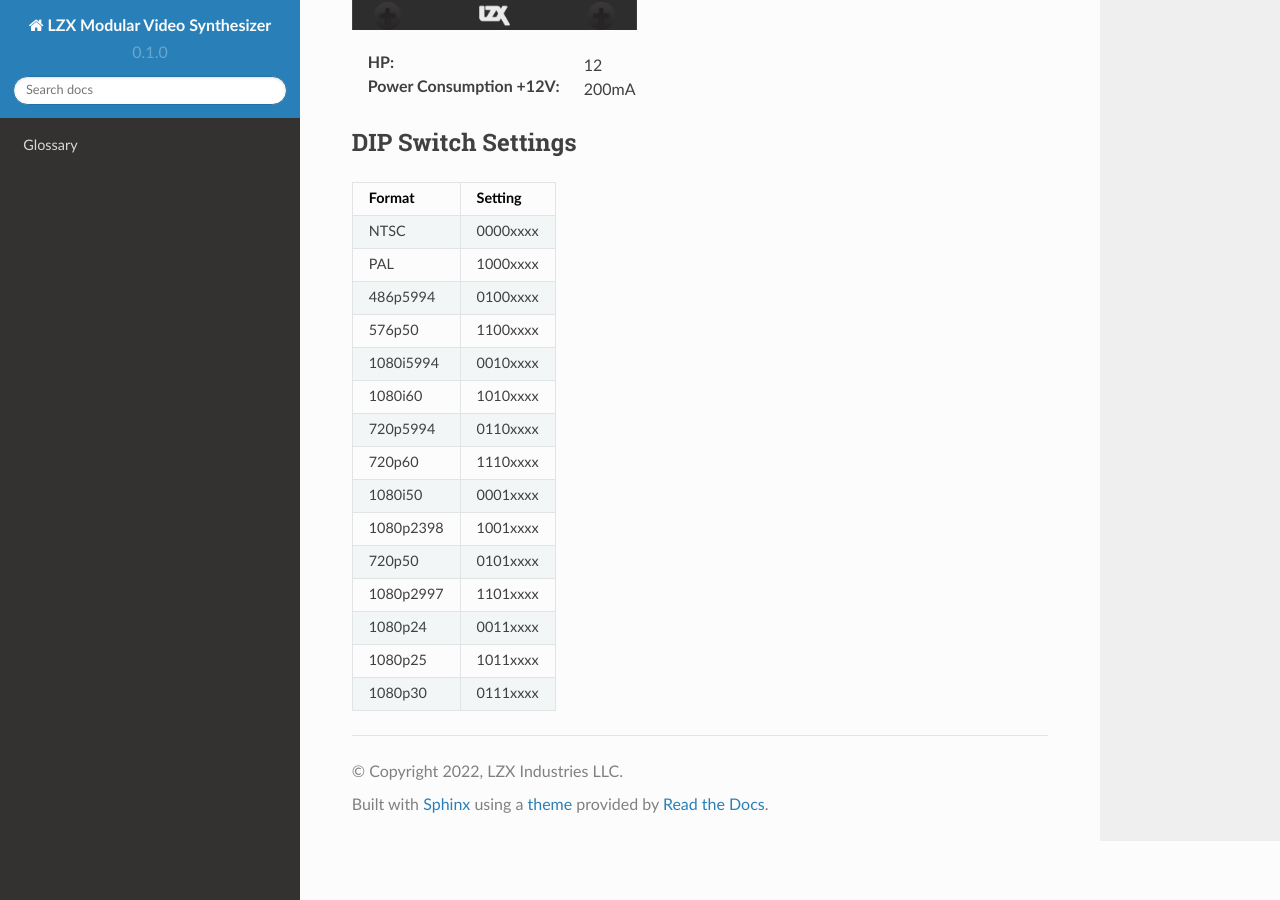
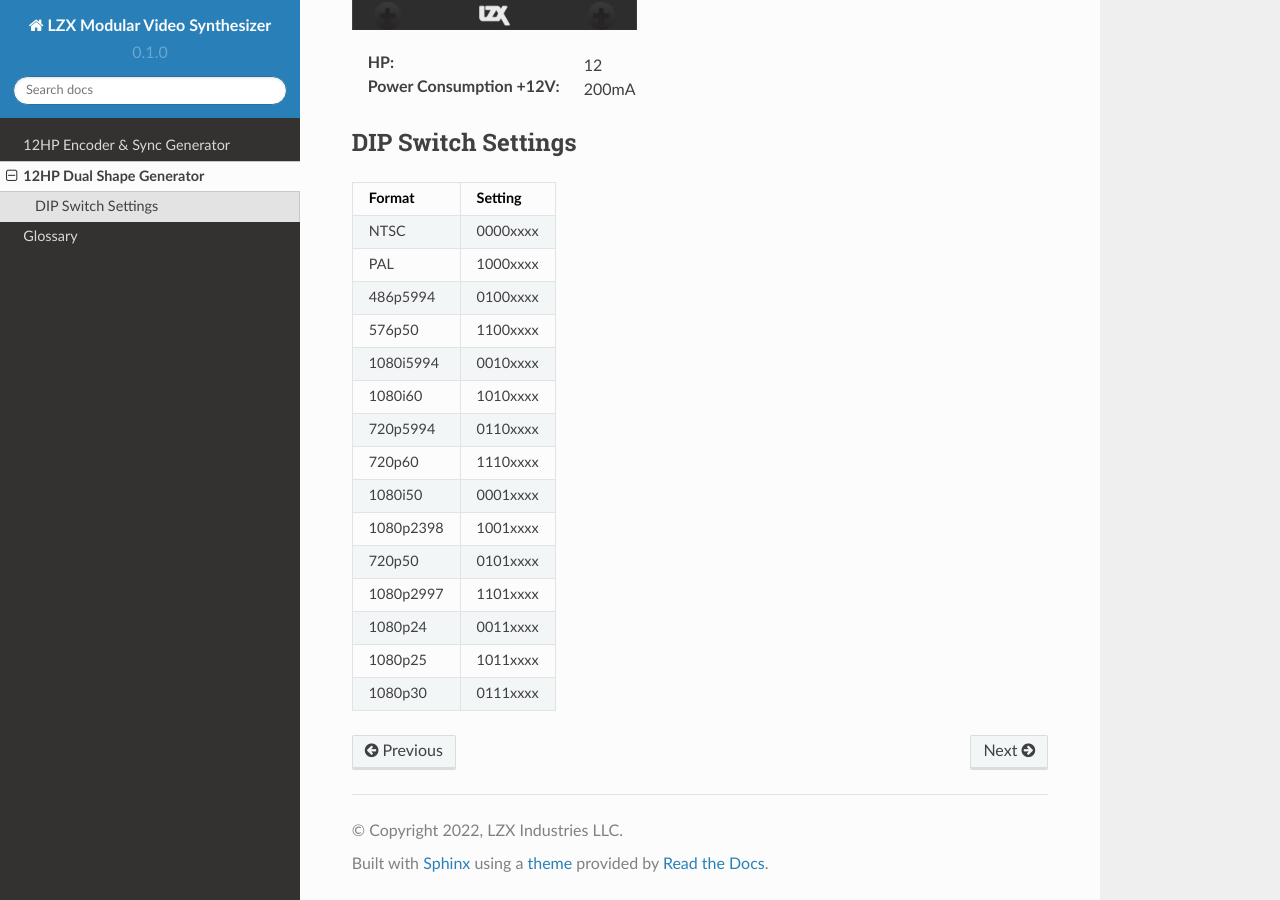
Before and after one commit to lzxindustries/lzxmodular, a Sphinx documentation site: the page built from docs/source/12hp_dual_shape_generator.rst, in a window 1280 px wide and 900 px high, scrolled down 730 px. Built offline with Sphinx 7.4.7 and the Read the Docs theme 2.0.0, drawn with Linux system fonts in a browser that asks for light colours; pages that are not in the unit, such as notebooks, are missing from menus.

Commit message:
Update index.rst

```diff
--- a/docs/source/index.rst
+++ b/docs/source/index.rst
@@ -7,8 +7,8 @@
 -----------
 
 .. toctree::
-   modules_esg3
-   modules_dsg3
+   12hp_encoder_sync_generator
+   12hp_dual_shape_generator
 
 Reference
 ------------
```
